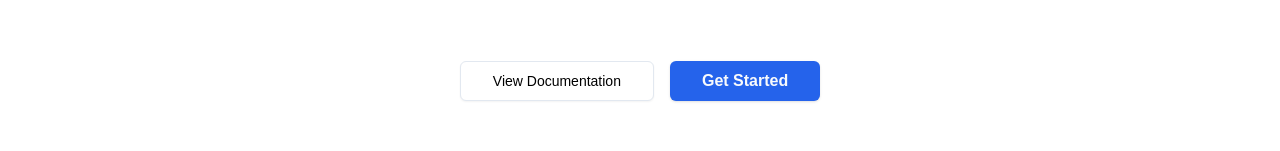
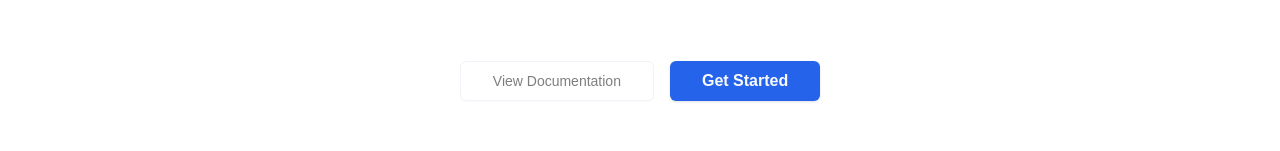
Before and after one commit to abhijayrajvansh/ncba-client, a Next.js app: page / in a window 1280 px wide. Shown: the part 428-579 px from the top of the page. Built offline with nearby package versions, Linux system fonts and the light colour scheme.

Commit message:
update: disabled docs btn

```diff
--- a/components/Home.tsx
+++ b/components/Home.tsx
@@ -19,7 +19,7 @@ const Home = () => {
                 </p>
               </div>
               <div className="space-x-4">
-                <Button variant="outline" size={'lg'} className="">
+                <Button variant="outline" size={'lg'} disabled>
                   View Documentation
                 </Button>
                 <Button asChild size={'lg'} className='font-bold text-md'>
```
